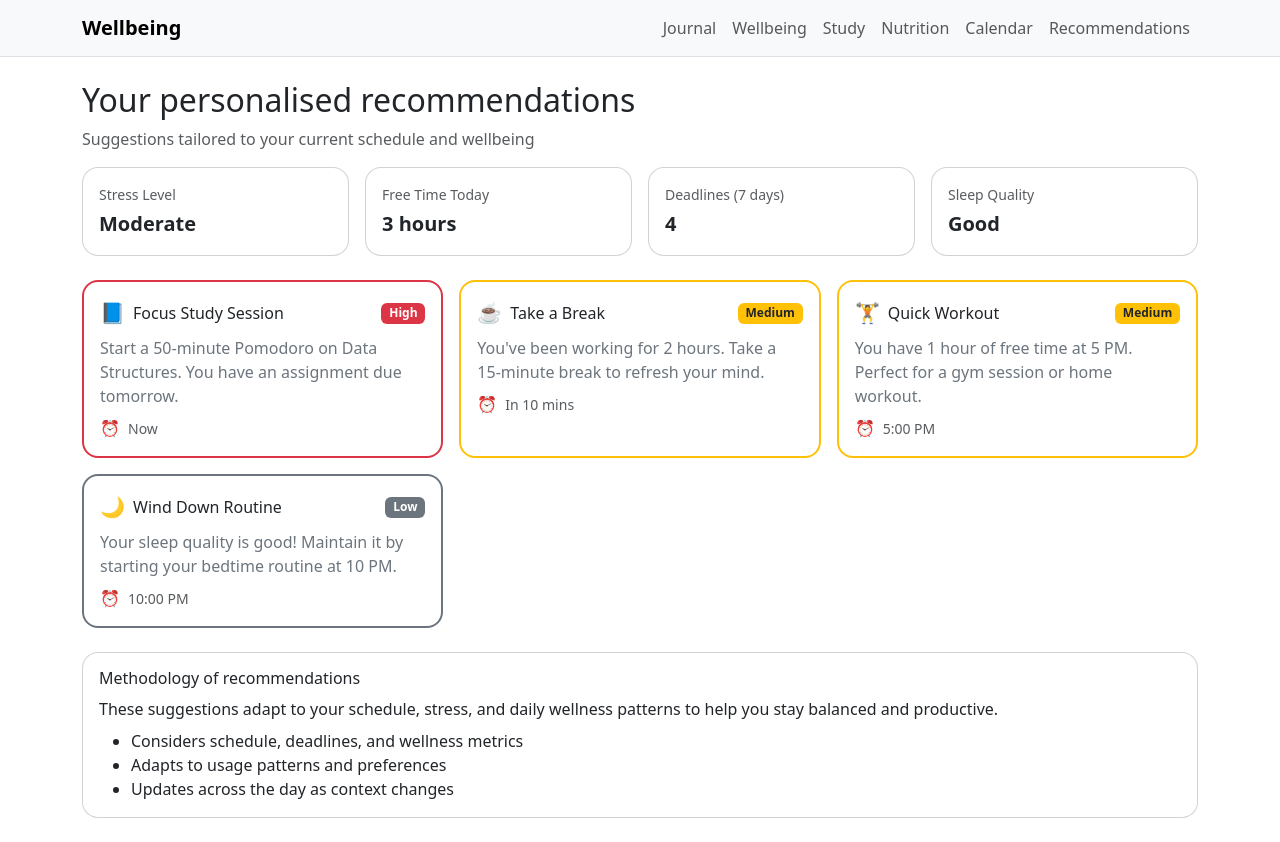
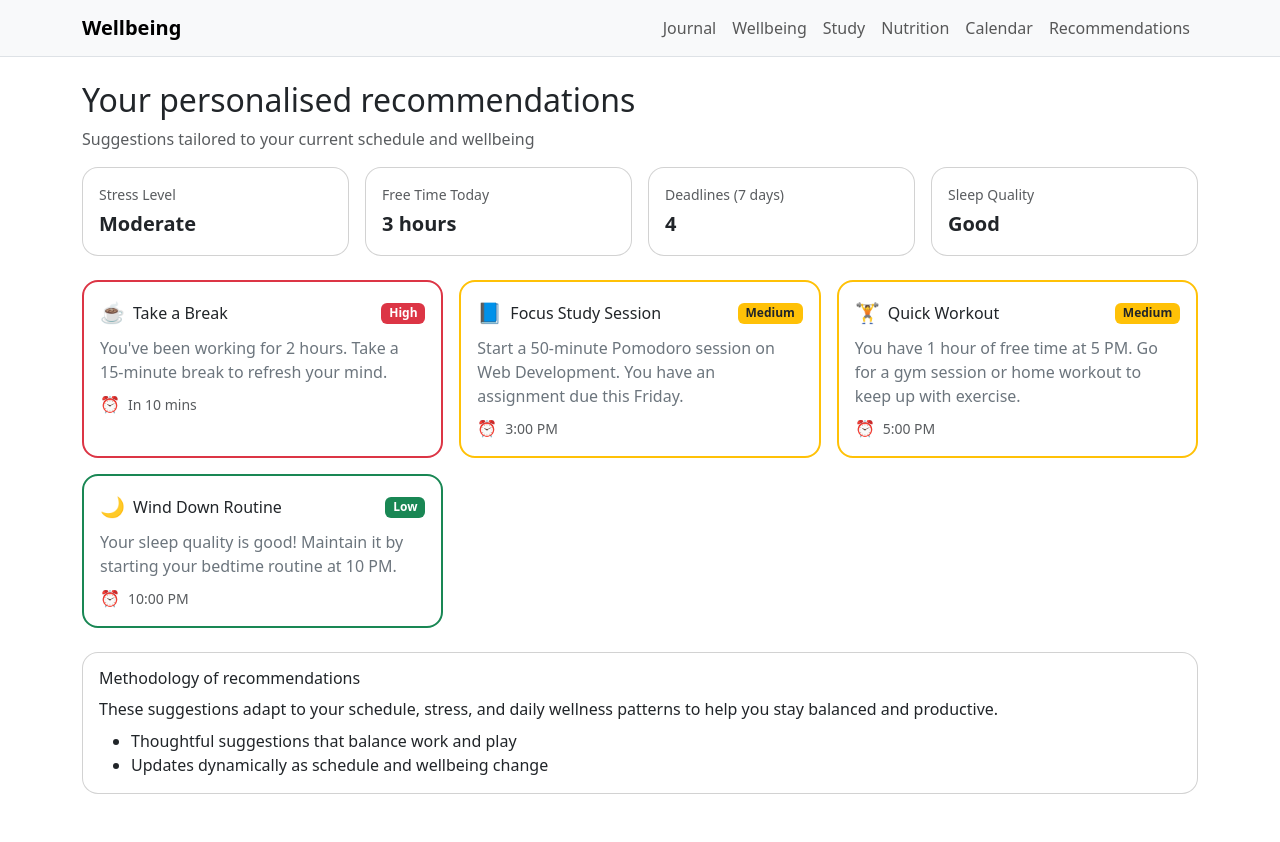
Before and after one commit to Matt2khlr/WAD2_Unify, a Vue app in the folder Unify/: page /recommendations in a window 1280 px wide. After the commit the page ends 818 px from the top, so only its background shows below. Built offline with nearby package versions, Linux system fonts and the light colour scheme.

Commit message:
fix: text descriptions on RecommendationsView

```diff
--- a/Unify/src/views/RecommendationsView.vue
+++ b/Unify/src/views/RecommendationsView.vue
@@ -12,32 +12,32 @@ const currentStatus = ref({
 // Suggestions (add functionality)
 const suggestions = ref([
     {
+        title: 'Take a Break',
+        description: "You've been working for 2 hours. Take a 15-minute break to refresh your mind.",
+        time: 'In 10 mins',
+        priority: 'high',
+        type: 'break'
+    },
+    {
         title: 'Focus Study Session',
-        description: 'Start a 50-minute Pomodoro on Data Structures. You have an assignment due tomorrow.',
-        time: 'Now',
-        priority: 'high',
+        description: 'Start a 50-minute Pomodoro session on Web Development. You have an assignment due this Friday.',
+        time: '3:00 PM',
+        priority: 'medium',
         type: 'study'
     },
     {
-        title: 'Take a Break',
-        description: "You've been working for 2 hours. Take a 15-minute break to refresh your mind.",
-        time: 'In 10 mins',
-        priority: 'medium',
-        type: 'breaktime'
-    },
-    {
         title: 'Quick Workout',
-        description: 'You have 1 hour of free time at 5 PM. Perfect for a gym session or home workout.',
+        description: 'You have 1 hour of free time at 5 PM. Go for a gym session or home workout to keep up with exercise.',
         time: '5:00 PM',
         priority: 'medium',
-        type: 'workout'
+        type: 'exercise'
     },
     {
         title: 'Wind Down Routine',
         description: 'Your sleep quality is good! Maintain it by starting your bedtime routine at 10 PM.',
         time: '10:00 PM',
         priority: 'low',
-        type: 'bedtime'
+        type: 'sleep'
     }
 ]);
 
@@ -53,16 +53,16 @@ const statusList = computed(() => [
 const priorityClasses = {
     high: { badge: 'bg-danger text-white', border: 'border-danger' },
     medium: { badge: 'bg-warning text-dark', border: 'border-warning' },
-    low: { badge: 'bg-secondary', border: 'border-secondary' },
+    low: { badge: 'bg-success', border: 'border-success' },
     default: { badge: 'bg-light text-dark', border: 'border-light' }
 };
 
 // Icons
-const iconByType = {
+const icons = {
     study: '📘',
-    breaktime: '☕',
-    workout: '🏋️',
-    bedtime: '🌙',
+    break: '☕',
+    exercise: '🏋️',
+    sleep: '🌙',
     default: '✨'
 };
 
@@ -72,7 +72,7 @@ function getPriorityClass(suggestion) {
 }
 
 function iconForType(type) {
-    return iconByType[type] || iconByType.default;
+    return icons[type] || icons.default;
 }
 </script>
 
@@ -126,9 +126,8 @@ function iconForType(type) {
                         balanced and productive.
                     </p>
                     <ul class="mb-0">
-                        <li>Considers schedule, deadlines, and wellness metrics</li>
-                        <li>Adapts to usage patterns and preferences</li>
-                        <li>Updates across the day as context changes</li>
+                        <li>Thoughtful suggestions that balance work and play</li>
+                        <li>Updates dynamically as schedule and wellbeing change</li>
                     </ul>
                 </div>
             </div>
```
